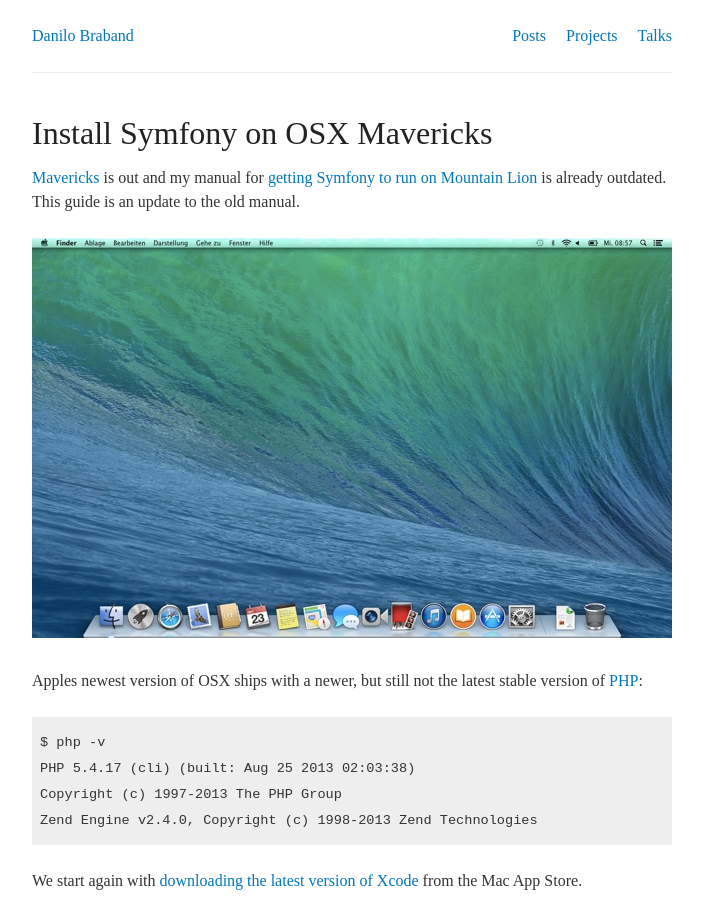
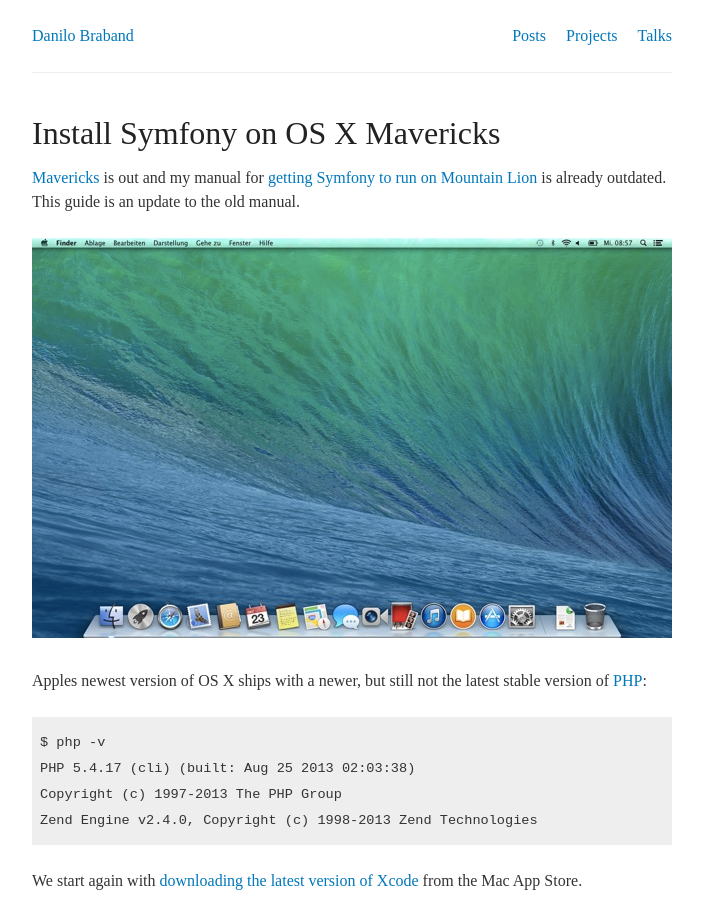
Before and after one commit to dabio/dabio, a Jekyll site: the page built from _posts/2013-10-23-install-symfony-on-os-x-mavericks.md, in a window 1280 px wide and 900 px high. Shown: the whole window, without its empty margins (288-991 px from the left). Built offline with Jekyll 4.4.1, drawn with Linux system fonts in a browser that asks for light colours; some web fonts are replaced; Markdown is read by kramdown in place of the engine named in the settings; comment, search, counter and statistics services are not loaded; some of the changed text lies outside the part shown.

Commit message:
Renames OSX to OS X.

````diff
--- a/_posts/2013-10-23-install-symfony-on-osx-mavericks.md
+++ b/_posts/2013-10-23-install-symfony-on-os-x-mavericks.md
@@ -1,6 +1,6 @@
 ---
 layout: post
-title: "Install Symfony on OSX Mavericks"
+title: "Install Symfony on OS X Mavericks"
 date: 2013-10-23 17:59:56
 category: posts
 ---
@@ -9,7 +9,7 @@ category: posts
 
 ![Fresh installed Mavericks](/images/blog/mavericks-start.jpg)
 
-Apples newest version of OSX ships with a newer, but still not the latest stable version of [PHP][php]:
+Apples newest version of OS X ships with a newer, but still not the latest stable version of [PHP][php]:
 
 ```bash
 $ php -v
````
